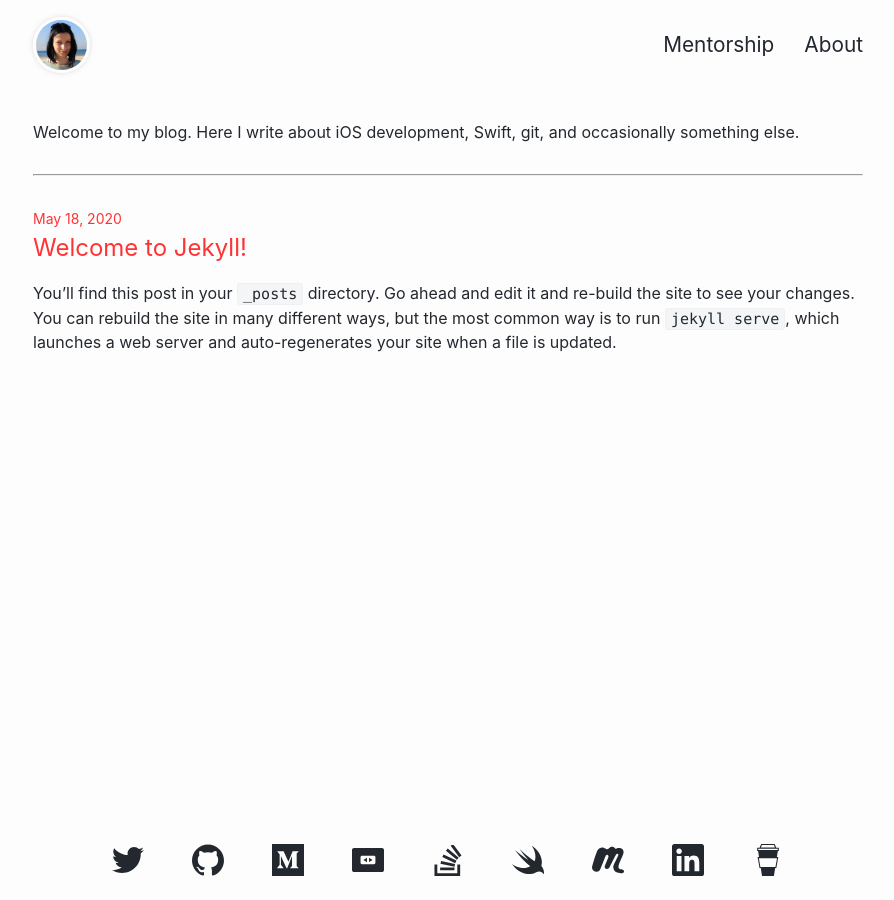
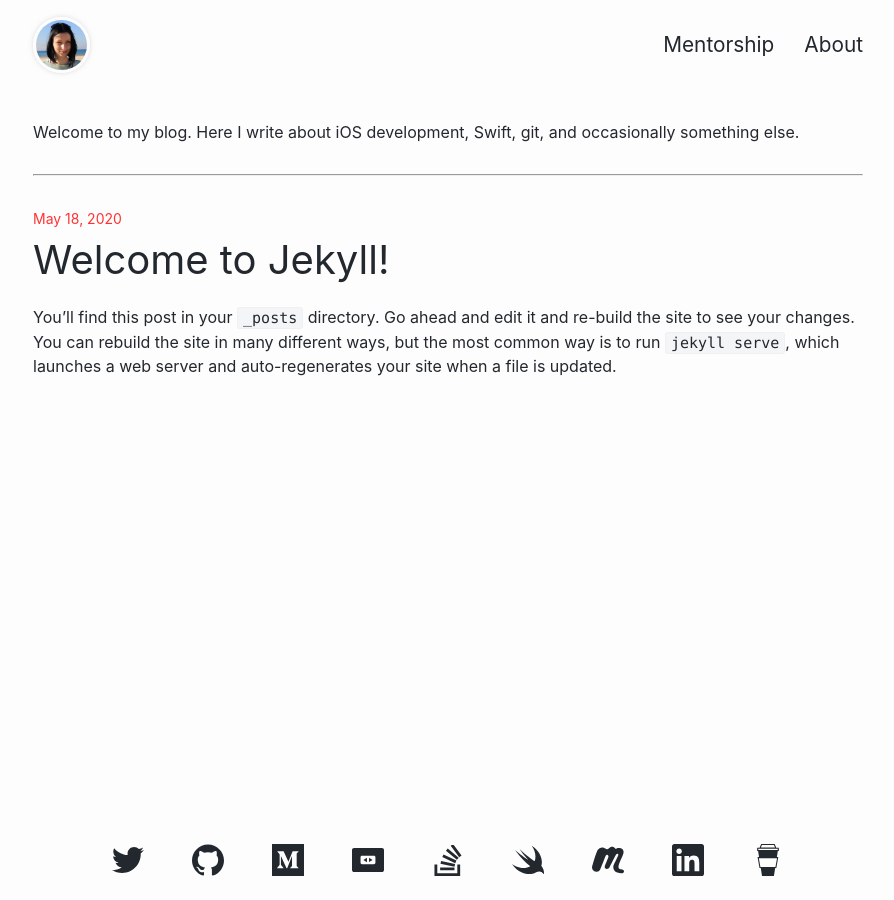
Before and after one commit to hybridcattt/hybridcattt.com, a Jekyll site: the page built from pages/blog.md, in a window 1280 px wide. Shown: the whole page, without its empty margins (192-1086 px from the left). Built offline with Jekyll 4.4.1, drawn with Linux system fonts in a browser that asks for light colours.

Commit message:
Post title size & color

```diff
--- a/_sass/minima/_layout.scss
+++ b/_sass/minima/_layout.scss
@@ -301,9 +301,16 @@
   color: $brand-color;
 }
 
-.post-link {
+a.post-link {
   display: block;
-  @include relative-font-size(1.5);
+  @include relative-font-size(2.5);
+
+  color: $text-color;
+
+  &:hover {
+    color: $brand-color;
+    text-decoration: none;
+  }
 }
 
 
@@ -320,6 +327,10 @@
   @include relative-font-size(2.625);
   letter-spacing: -1px;
   line-height: 1.15;
+
+  &:hover {
+    color: $brand-color;
+  }
 
   @media screen and (min-width: $on-large) {
     @include relative-font-size(2.625);
```
